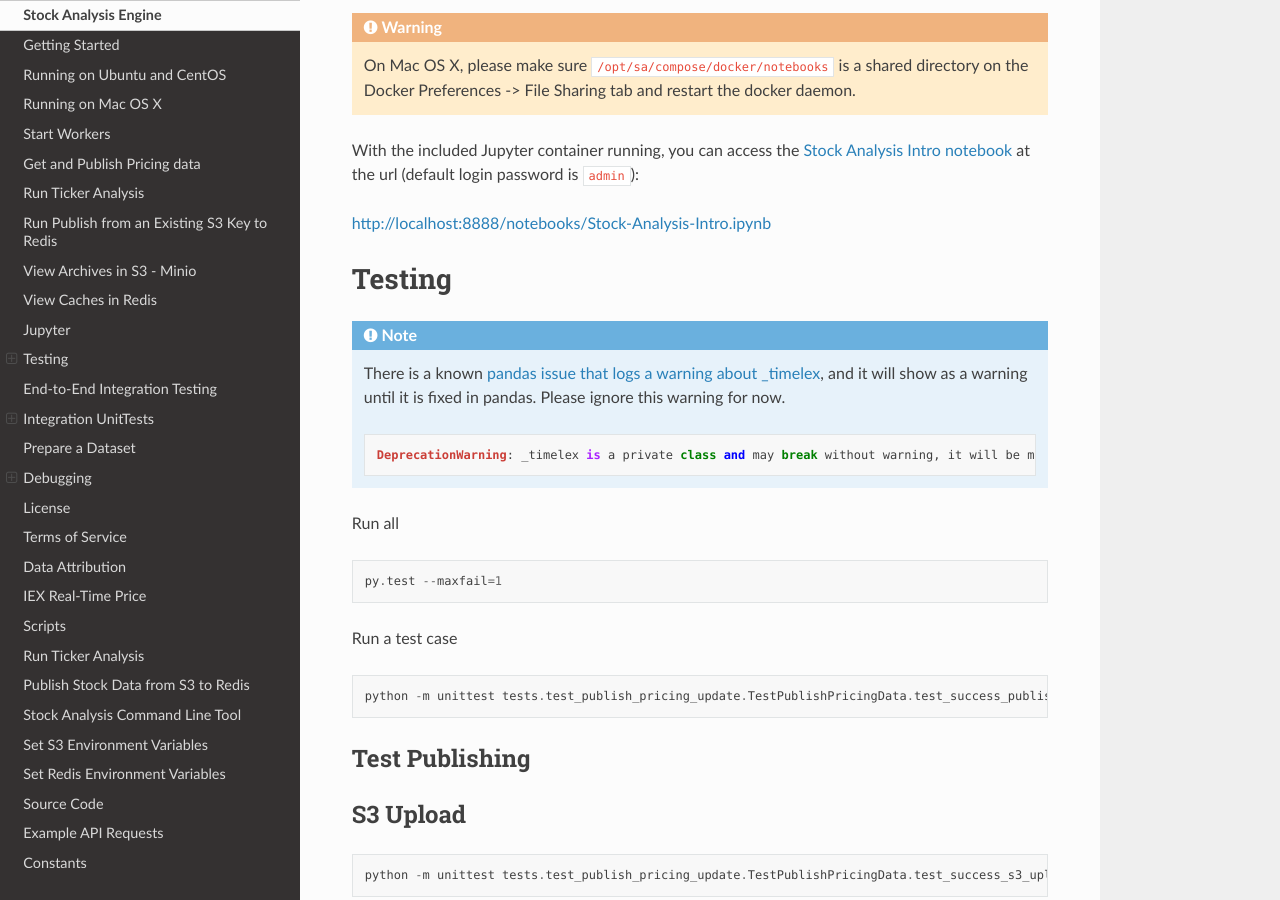
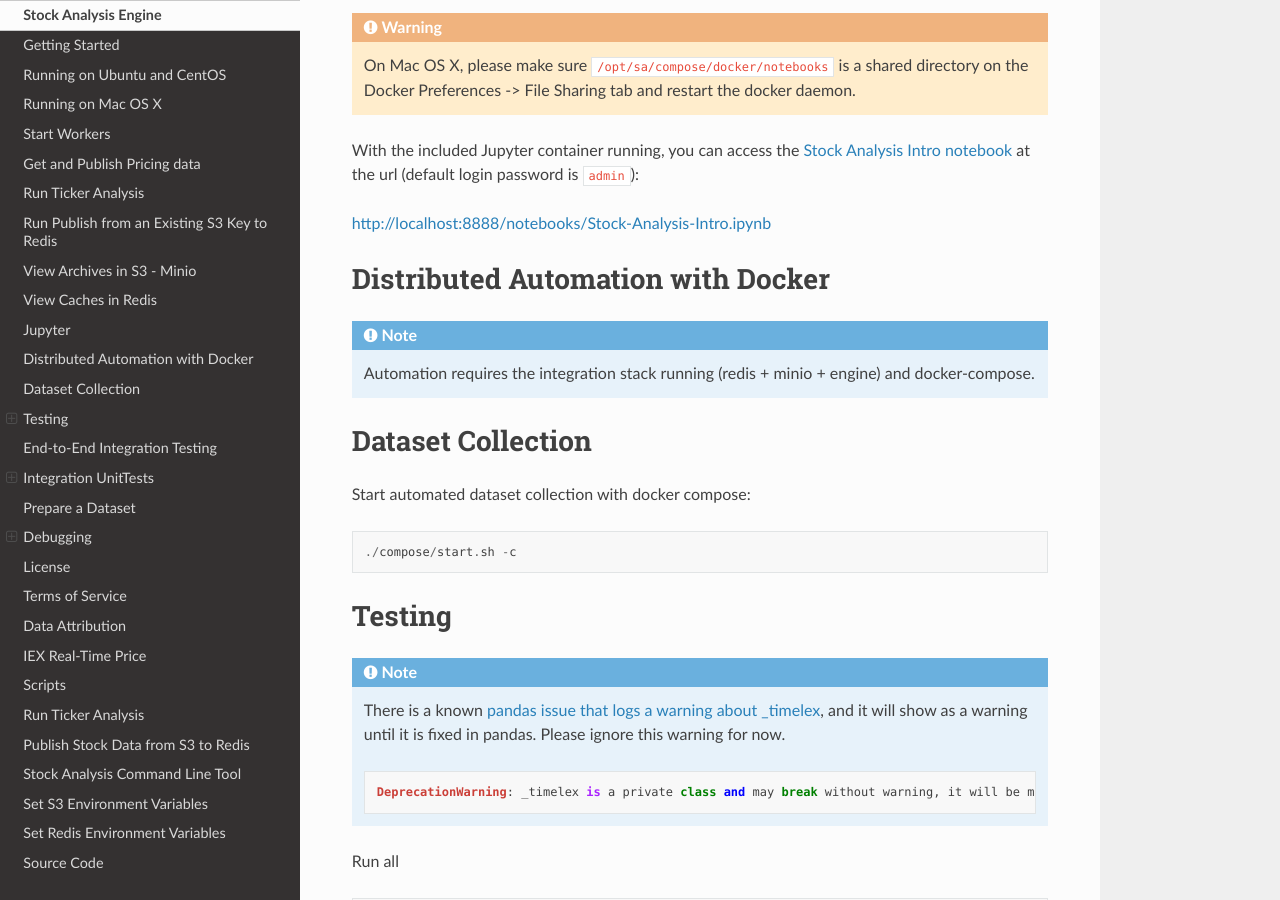
Before and after one commit to AlgoTraders/stock-analysis-engine, a Sphinx documentation site: the page built from docs/source/README.rst, in a window 1280 px wide and 900 px high, scrolled down 6657 px. Built offline with Sphinx 7.4.7 and the Read the Docs theme 2.0.0, drawn with Linux system fonts in a browser that asks for light colours; some of the changed text lies outside the part shown.

Commit message:
initial docker compose for dataset colleciton

```diff
--- a/docs/source/README.rst
+++ b/docs/source/README.rst
@@ -340,6 +340,20 @@ With the included Jupyter container running, you can access the `Stock Analysis
 
 http://localhost:8888/notebooks/Stock-Analysis-Intro.ipynb
 
+Distributed Automation with Docker
+==================================
+
+.. note:: Automation requires the integration stack running (redis + minio + engine) and docker-compose.
+
+Dataset Collection
+==================
+
+Start automated dataset collection with docker compose:
+
+::
+
+    ./compose/start.sh -c
+
 Testing
 =======
 
--- a/setup.py
+++ b/setup.py
@@ -62,7 +62,7 @@ sys.path.insert(
 setup(
     name='stock-analysis-engine',
     cmdclass={'build_py': build_py},
-    version='1.0.30',
+    version='1.0.31',
     description=(
         'Stock Analysis Engine - '
         'Use this to get pricing data for tickers '
```
Also changed, not shown: other parts of docs/source/README.rst (+9 -1 lines), README.rst (+14 -0 lines), 4 other files.
